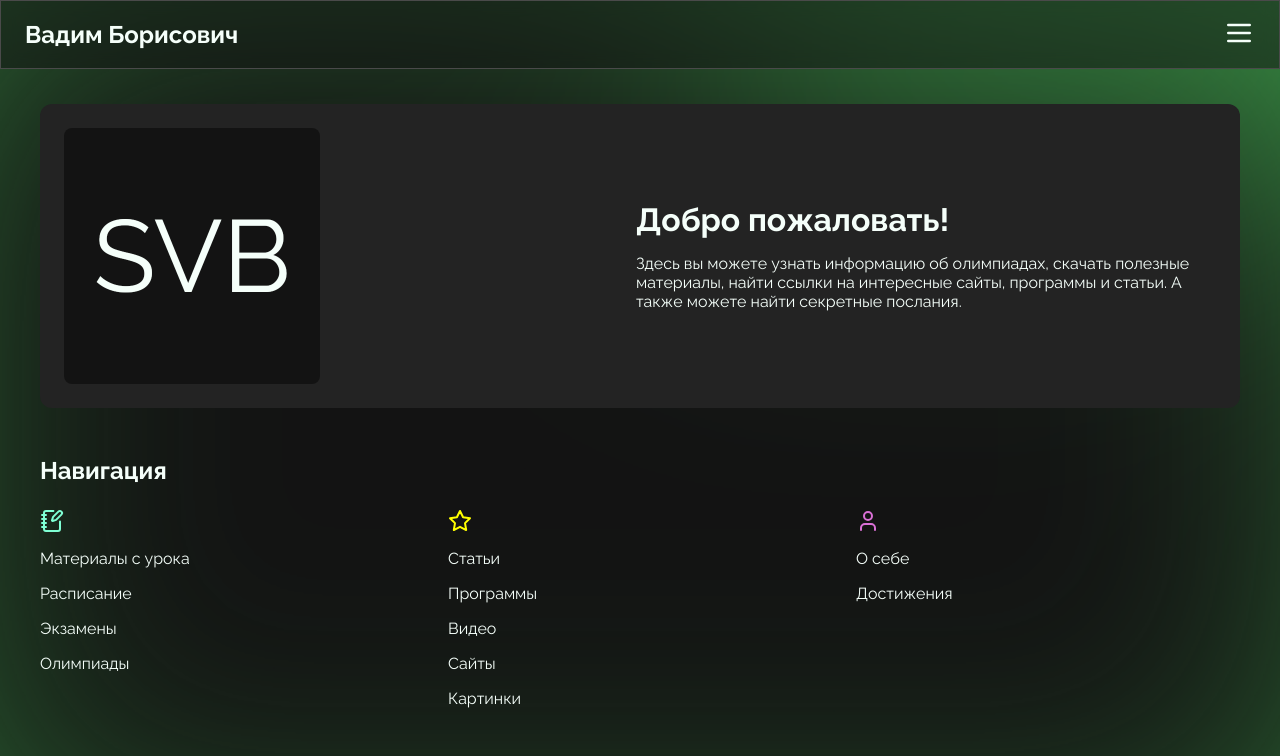
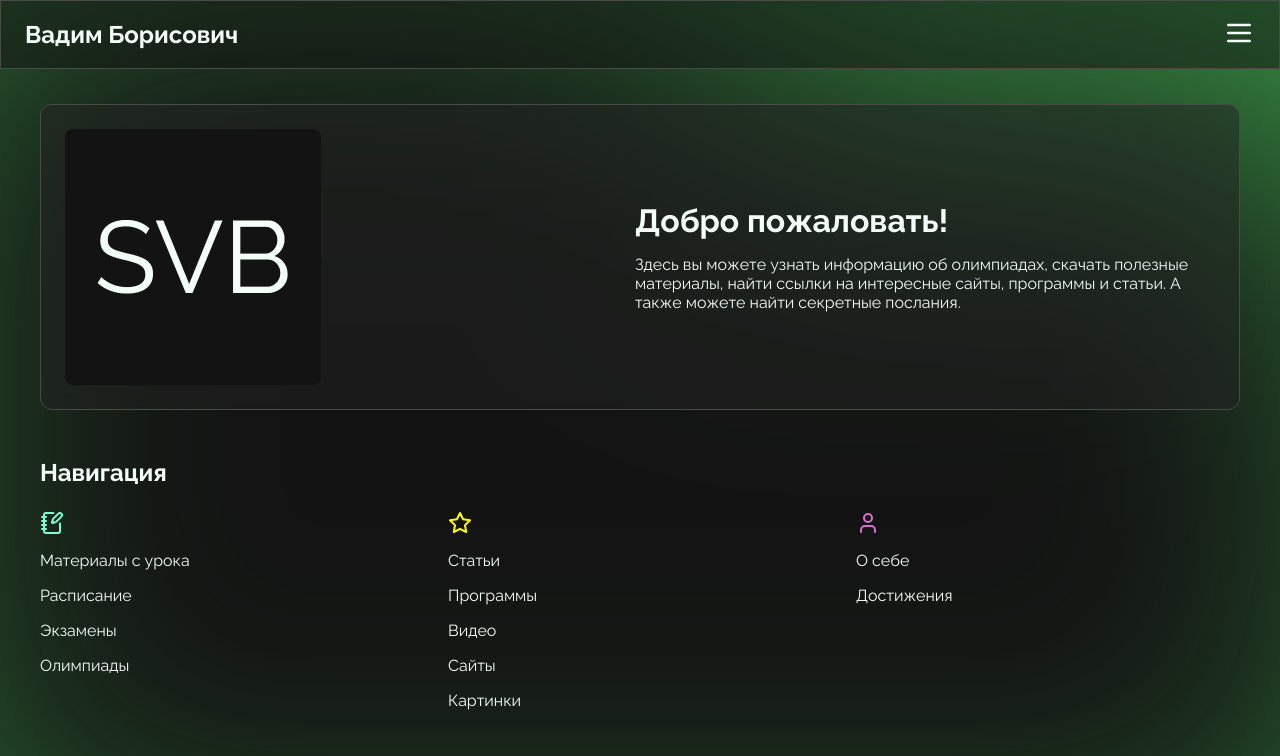
Before and after one commit to svbinf-ru/svbinf.ru, a Next.js app: page / in a window 1280 px wide. Shown: the top 756 px of the page. Built offline with nearby package versions, Linux system fonts and the light colour scheme.

Commit message:
feat(components): transparent background of `Card`

```diff
--- a/components/Card/styles.module.scss
+++ b/components/Card/styles.module.scss
@@ -1,13 +1,15 @@
+@import 'extends';
 @import 'variables';
 
 .card {
+    @extend %blurred-background;
+
     display: flex;
     align-items: center;
     justify-content: space-between;
     gap: 24px;
     padding: 24px;
     border-radius: 12px;
-    background-color: $background-secondary;
 
     &[data-image-pos='right'] {
         flex-direction: row-reverse;
```
